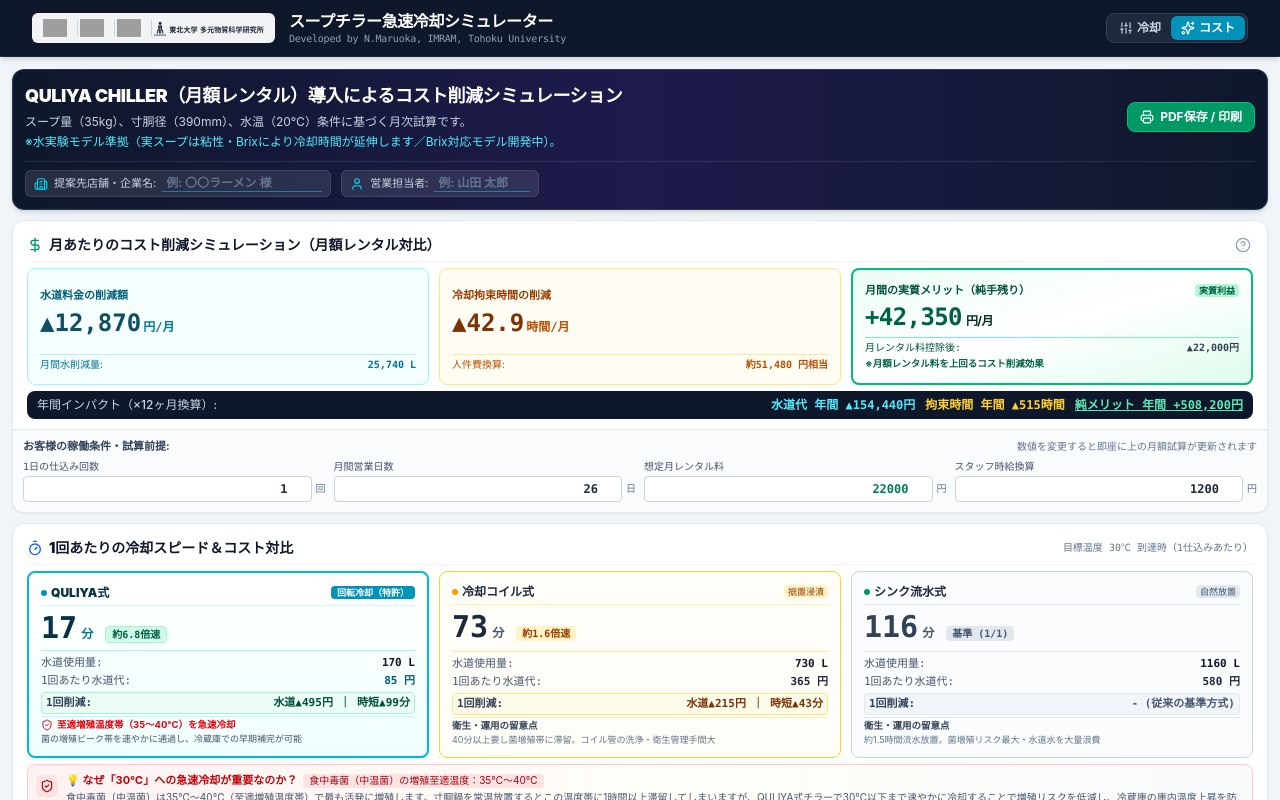
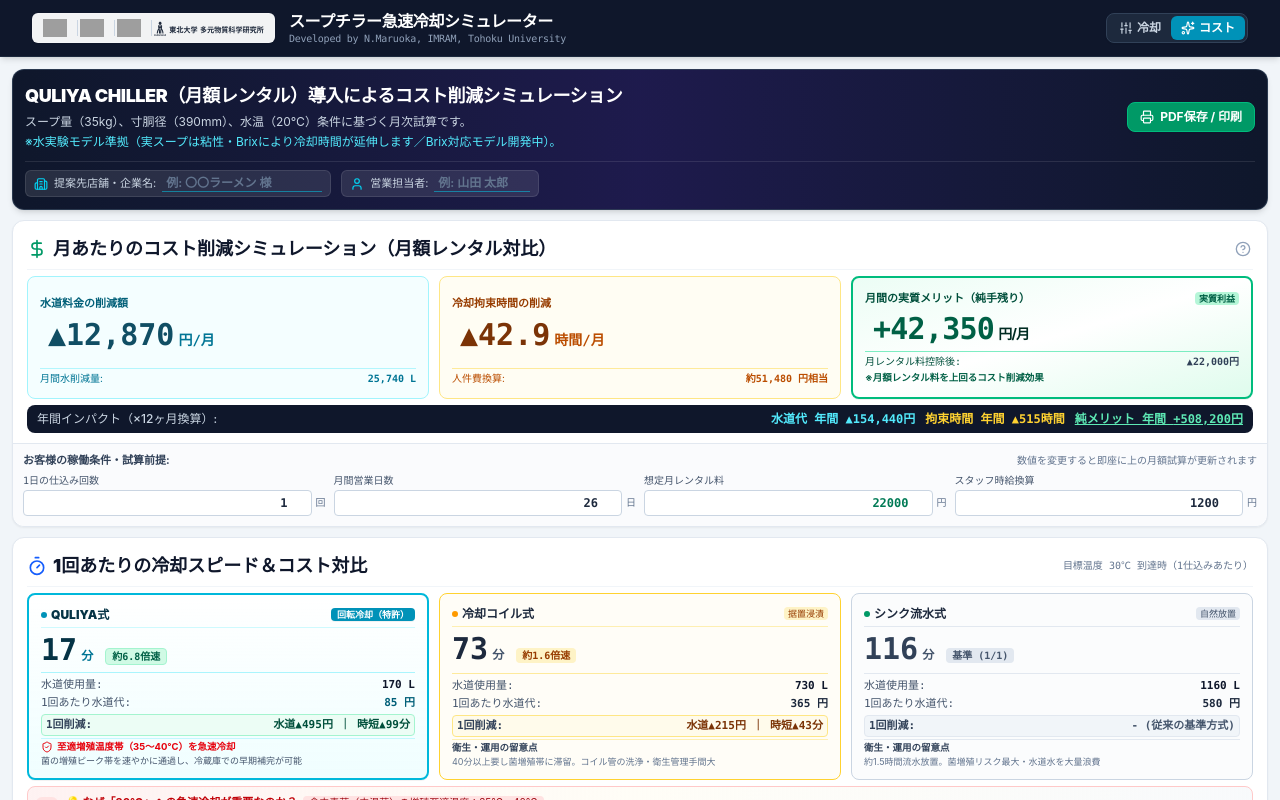
Before and after one commit to nobuhiromaruokad4-cpu/Quliya-sim-20261009, a React (Vite) app: page / in a window 1280 px wide. Both pictures are taken after a click on the button "コスト". Shown: the top 800 px of the page. Built offline with nearby package versions, Linux system fonts and the light colour scheme; grey boxes are pictures that could not be loaded.

Commit message:
style: update UI component sizing in SalesSummaryMode
Increase font sizes and adjust padding for cost savings metrics to improve readability and visual impact.

```diff
--- a/src/components/SalesSummaryMode.tsx
+++ b/src/components/SalesSummaryMode.tsx
@@ -218,8 +218,9 @@
         <div>
           <div className="flex items-center justify-between pb-1.5 border-b border-slate-100 mb-1.5 print:mb-1">
             <div className="flex items-center space-x-1.5">
-              <DollarSign className="w-4 h-4 text-emerald-600 print:w-3.5 print:h-3.5" />
-              <h3 className="font-black text-sm text-slate-900 print:text-xs">
+              <DollarSign className="w-5 h-5 text-emerald-600 print:w-4 print:h-4 shrink-0" />
+              {/* タイトルの文字サイズを揃えて大きく変更 */}
+              <h3 className="font-black text-base sm:text-lg text-slate-900 print:text-sm">
                 月あたりのコスト削減シミュレーション（月額レンタル対比）
               </h3>
             </div>
@@ -254,9 +255,10 @@
                 <span className="text-[11px] font-bold text-cyan-800 print:text-[10px]">
                   水道料金の削減額
                 </span>
-                <div className="mt-0.5 text-xl sm:text-2xl font-black text-cyan-900 font-mono print:text-lg">
+                {/* 試算結果の数字を字下げ(pl-2)し、文字を大きく目立たせる */}
+                <div className="mt-1 pl-2 text-2xl sm:text-3xl font-black text-cyan-900 font-mono print:text-xl">
                   ▲{waterSavingsMonth.toLocaleString()}
-                  <span className="text-xs font-bold ml-0.5 text-cyan-700 print:text-[10px]">円/月</span>
+                  <span className="text-xs sm:text-sm font-bold ml-1 text-cyan-700 print:text-[11px]">円/月</span>
                 </div>
               </div>
               <div className="mt-1 text-[10px] text-cyan-700 border-t border-cyan-200/80 pt-0.5 flex items-center justify-between print:text-[9px] print:pt-0.5">
@@ -273,9 +275,10 @@
                 <span className="text-[11px] font-bold text-amber-800 print:text-[10px]">
                   冷却拘束時間の削減
                 </span>
-                <div className="mt-0.5 text-xl sm:text-2xl font-black text-amber-900 font-mono print:text-lg">
+                {/* 試算結果の数字を字下げ(pl-2)し、文字を大きく目立たせる */}
+                <div className="mt-1 pl-2 text-2xl sm:text-3xl font-black text-amber-900 font-mono print:text-xl">
                   ▲{timeSavingsHoursMonth.toFixed(1)}
-                  <span className="text-xs font-bold ml-0.5 text-amber-700 print:text-[10px]">時間/月</span>
+                  <span className="text-xs sm:text-sm font-bold ml-1 text-amber-700 print:text-[11px]">時間/月</span>
                 </div>
               </div>
               <div className="mt-1 text-[10px] text-amber-700 border-t border-amber-200/80 pt-0.5 flex items-center justify-between print:text-[9px] print:pt-0.5">
@@ -297,9 +300,10 @@
                     実質利益
                   </span>
                 </div>
-                <div className="mt-0.5 text-xl sm:text-2xl font-black text-emerald-800 font-mono tracking-tight flex items-baseline print:text-lg">
+                {/* 試算結果の数字を字下げ(pl-2)し、文字を大きく目立たせる */}
+                <div className="mt-1 pl-2 text-2xl sm:text-3xl font-black text-emerald-800 font-mono tracking-tight flex items-baseline print:text-xl">
                   {netSavingsMonth >= 0 ? `+${netSavingsMonth.toLocaleString()}` : `${netSavingsMonth.toLocaleString()}`}
-                  <span className="text-xs font-bold ml-1 text-emerald-950 font-sans print:text-[10px]">円/月</span>
+                  <span className="text-xs sm:text-sm font-bold ml-1 text-emerald-950 font-sans print:text-[11px]">円/月</span>
                 </div>
               </div>
               <div className="mt-1 text-[10px] text-emerald-900 border-t border-emerald-300/80 pt-0.5 space-y-0.5 print:text-[9px] print:pt-0.5">
@@ -435,8 +439,9 @@
       <div className="bg-white rounded-xl p-3 sm:p-3.5 border border-slate-200 shadow-xs page-break-inside-avoid print:p-2 print:rounded-lg">
         <div className="flex items-center justify-between pb-1.5 border-b border-slate-100 mb-1.5 print:mb-1">
           <div className="flex items-center space-x-1.5">
-            <Timer className="w-4 h-4 text-blue-600 print:w-3.5 print:h-3.5" />
-            <h3 className="font-black text-sm text-slate-900 print:text-xs">
+            <Timer className="w-5 h-5 text-blue-600 print:w-4 print:h-4 shrink-0" />
+            {/* タイトルの文字サイズを揃えて大きく変更 */}
+            <h3 className="font-black text-base sm:text-lg text-slate-900 print:text-sm">
               1回あたりの冷却スピード＆コスト対比
             </h3>
           </div>
@@ -594,13 +599,13 @@
                 <span className="whitespace-nowrap">1回あたり水道代:</span>
                 <span className="font-bold text-slate-800 whitespace-nowrap">{sinkCostPerBatch.toLocaleString()} 円</span>
               </div>
-              {/* 基準表示 */}
+              {/* 基準表示（下の空白行を詰める調整） */}
               <div className="flex items-center justify-between text-slate-600 font-bold bg-slate-100 px-1 py-0.5 rounded border border-slate-200 print:text-[8.5px] print:py-0.2">
                 <span className="shrink-0 whitespace-nowrap text-slate-700">1回削減:</span>
                 <span className="whitespace-nowrap">- (従来の基準方式)</span>
               </div>
 
-              {/* 衛生・運用上の留意点 */}
+              {/* 衛生・運用上の留意点 (不要な余白をカット) */}
               <div className="mt-0.5 pt-0.5 border-t border-slate-200 text-[9.5px] font-sans leading-tight print:text-[8.5px]">
                 <span className="font-bold text-slate-700 whitespace-nowrap">衛生・運用の留意点</span>
                 <p className="text-[9px] text-slate-500 leading-tight mt-0.5 print:text-[8px]">
```
